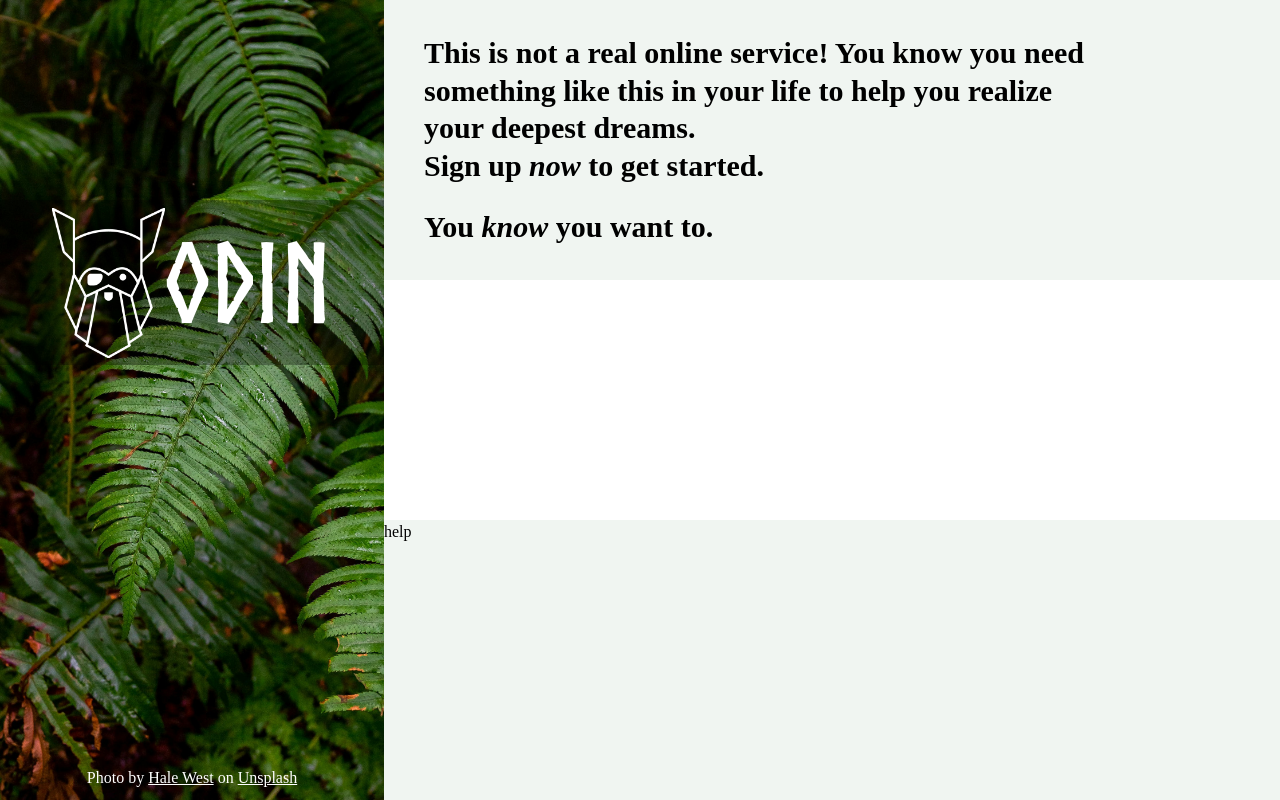
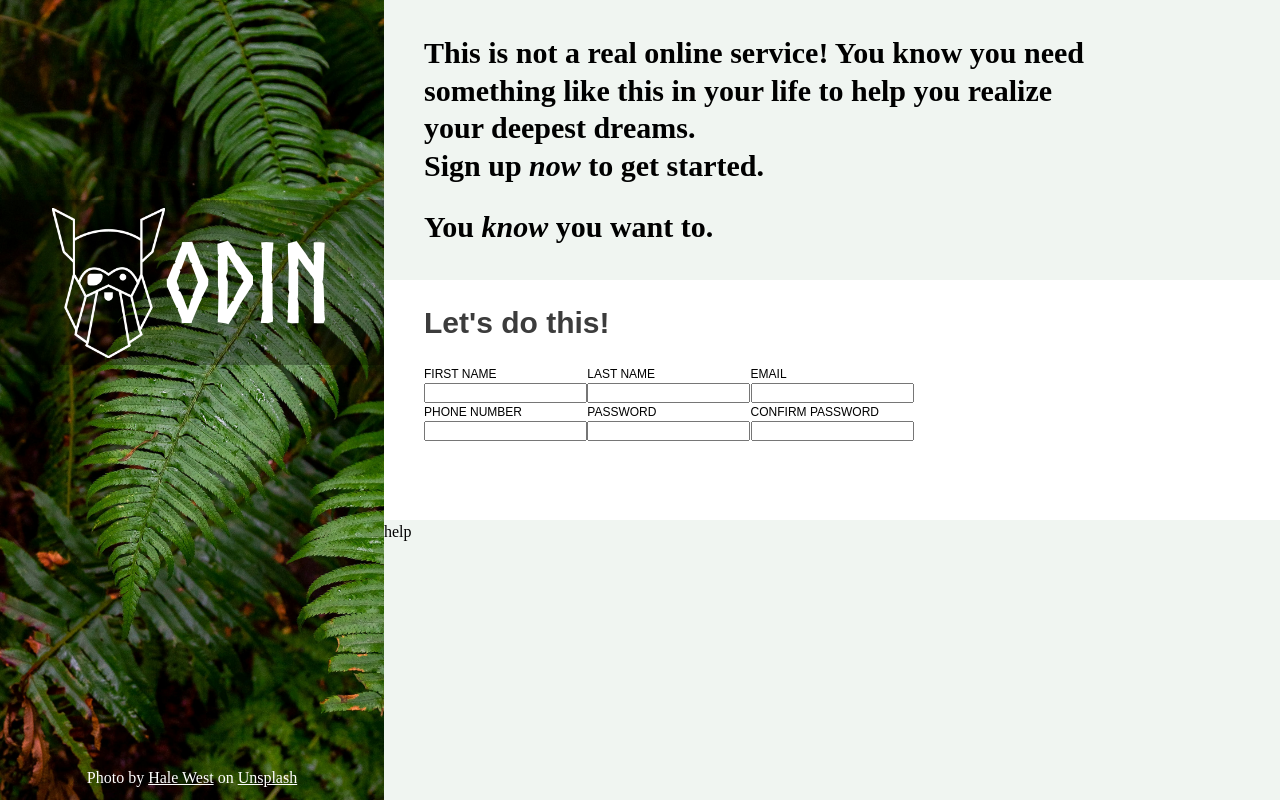
Before and after one commit to JasonBet/sign-up-form, a plain HTML site: page index.html in a window 1280 px wide. Drawn offline with Linux system fonts and the light colour scheme.

Commit message:
Add input elements for form

```diff
--- a/index.html
+++ b/index.html
@@ -25,7 +25,35 @@
             <p>You <i>know</i> you want to.</p>
         </div>
         <div class="form-inputs">
-
+            <form action="#">
+                <h2>Let's do this!</h2>
+                <div class="form-flex">
+                    <div>
+                        <label for="fname">FIRST NAME</label>
+                        <input type="text" id="fname">
+                    </div>
+                    <div>
+                        <label for="lname">LAST NAME</label>
+                        <input type="text" id="lname">
+                    </div>
+                    <div>
+                        <label for="email">EMAIL</label>
+                        <input type="email" id="email">
+                    </div>
+                    <div>
+                        <label for="pnum">PHONE NUMBER</label>
+                        <input type="tel" id="pnum">
+                    </div>
+                    <div>
+                        <label for="pass">PASSWORD</label>
+                        <input type="password" id="pass">
+                    </div>
+                    <div>
+                        <label for="confpass">CONFIRM PASSWORD</label>
+                        <input type="password" id="confpass">
+                    </div>
+                </div>
+            </form>
         </div>
         <div class="submission">
             <p>help</p>
--- a/style.css
+++ b/style.css
@@ -112,8 +112,37 @@ body {
 .form-inputs {
   background-color: white;
   height: 30%;
+  box-sizing: border-box;
+  padding: 20px 40px;
+
 }
 
+h2 {
+  font-size: 30px;
+  font-weight: bold;
+  color: rgb(60, 60, 60);
+  margin-bottom: 20px;
+}
+
+form {
+  font-size: 12px;
+  color: black;
+  font-family: Arial, Helvetica, sans-serif;
+}
+
+.form-flex {
+  display: flex;
+  box-sizing: border-box;
+  padding-right: 40%;
+  flex-flow: row wrap;
+  justify-content: space-between;
+}
+
+label {
+  display: block;
+}
+
+/* Submission section */
 .submission {
   background-color: rgb(240, 245, 241);
   height: 35%;
```
